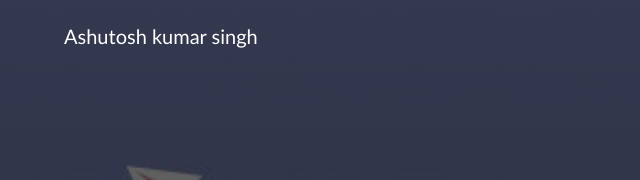
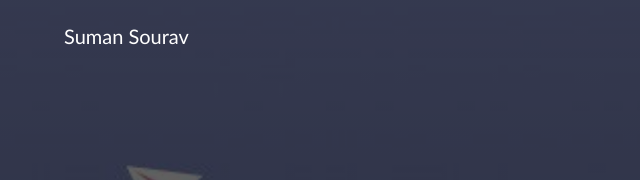
Before and after one commit to lucksuman1999/-Payment-Gateway, a plain HTML site: page donate.html in a window 1280 px wide. Shown: the top 180 px of the page, 0-640 px from the left. Drawn offline with nearby package versions, Linux system fonts and the light colour scheme.

Commit message:
Update donate.html

```diff
--- a/donate.html
+++ b/donate.html
@@ -6,7 +6,7 @@
     </head>
     <body>
         <nav class="navbar navbar-expand-sm my-2">
-            <a class="navbar-brand ml-5" href="#" style="font-family:'Gill Sans', 'Gill Sans MT', Calibri, 'Trebuchet MS', sans-serif;">Ashutosh kumar singh</a>
+            <a class="navbar-brand ml-5" href="#" style="font-family:'Gill Sans', 'Gill Sans MT', Calibri, 'Trebuchet MS', sans-serif;">Suman Sourav</a>
             <button class="navbar-toggler" type="button" data-toggle="collapse" data-target="#collapsibleNavbar">
                 <i class="fas fa-bars" style="color: #fff;font-size: 150%;"></i>
             </button>
```
